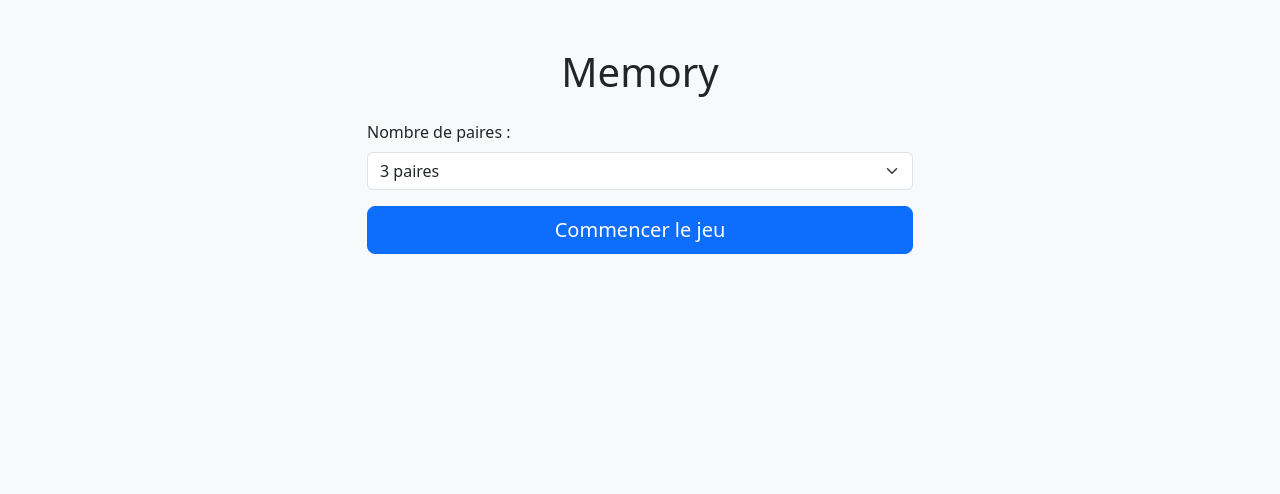
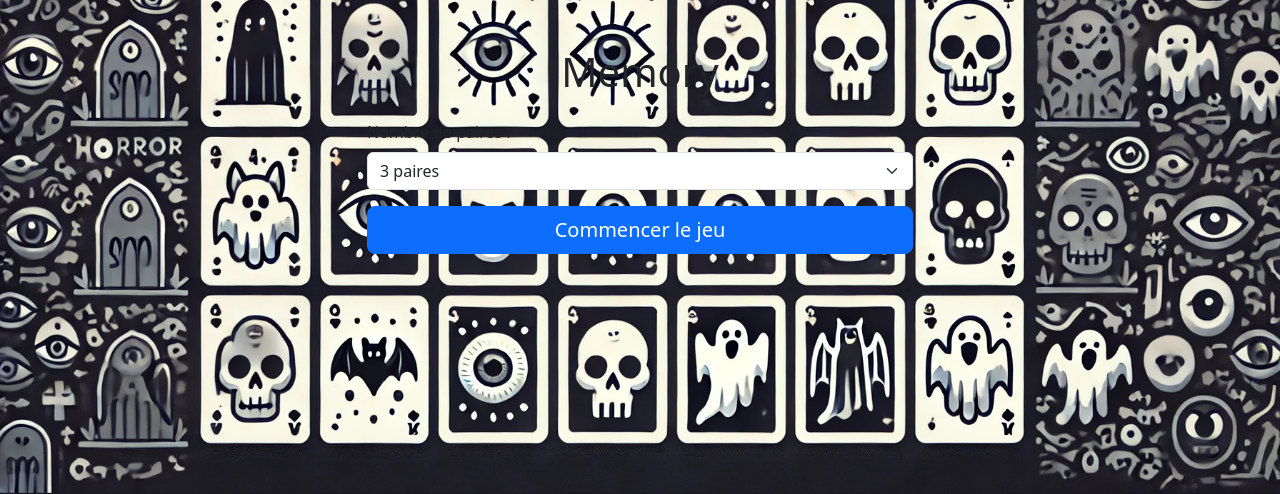
Before and after one commit to lucy-madec/memory, a PHP site: page / in a window 1280 px wide. Shown: the top 494 px of the page. Run offline with PHP 8.4, Linux system fonts and the light colour scheme.

Commit message:
Adding an image for the background

```diff
--- a/css/styles.css
+++ b/css/styles.css
@@ -1,5 +1,6 @@
 body {
-    background-color: #f8f9fa;
+    background: url('../assets/img/background.webp') center;
+    background-size: cover;
 }
 
 .memory-card {
```
Also changed, not shown: assets/img/background.webp (added).
